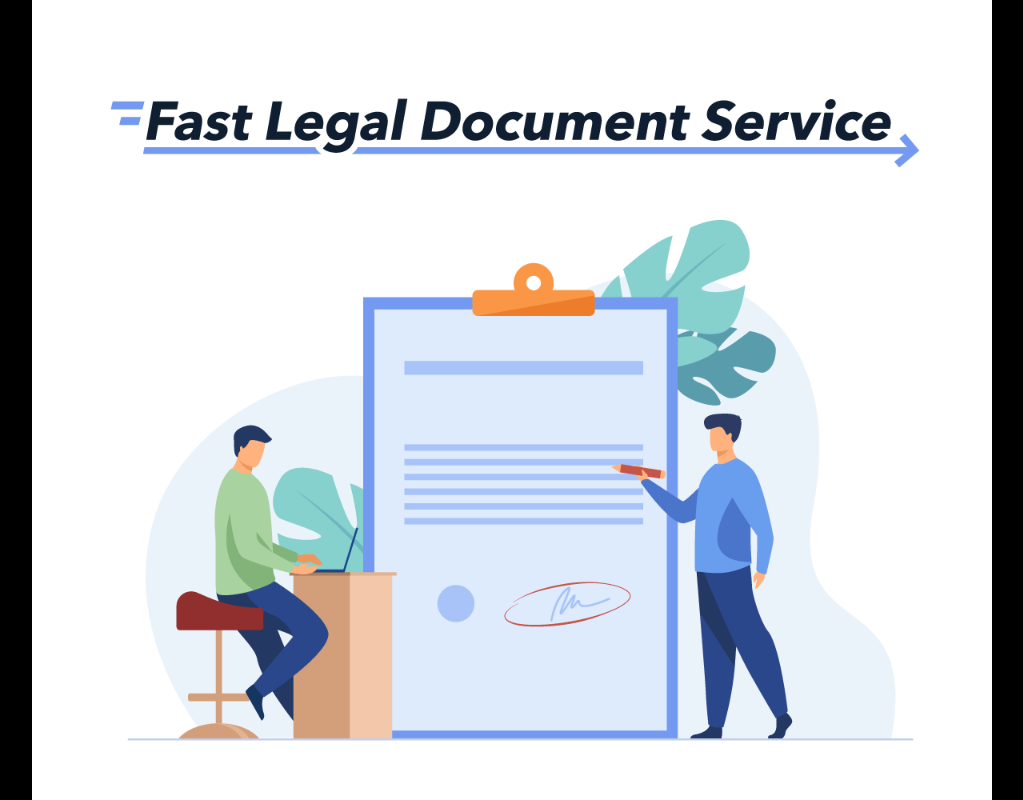
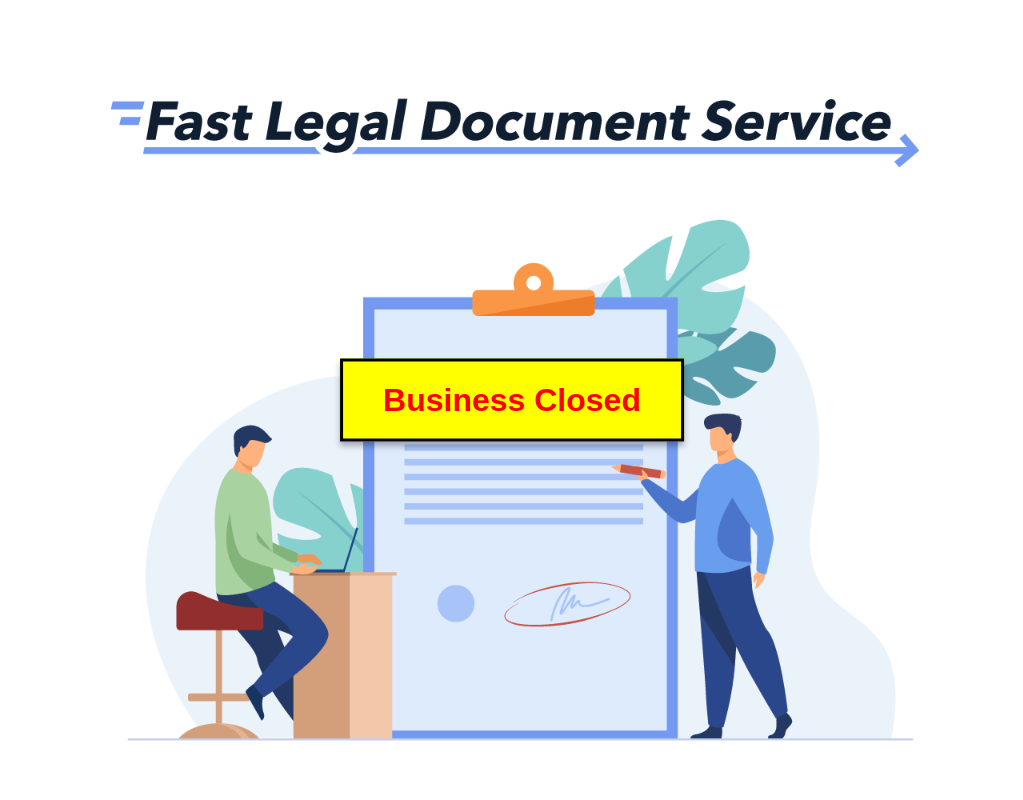
Before and after one commit to apitrox/fastlds-website, a plain HTML site: page index.html in a window 1280 px wide. Shown: the whole page, without its empty margins (128-1151 px from the left). Drawn offline with Linux system fonts and the light colour scheme.

Commit message:
Add white background and Business Closed alert banner to website

```diff
--- a/index.html
+++ b/index.html
@@ -35,7 +35,8 @@
             display: flex;
             align-items: center;
             justify-content: center;
-            background: #000;
+            background: #fff;
+            position: relative;
         }
 
         img {
@@ -44,9 +45,43 @@
             object-fit: contain;
             display: block;
         }
+
+        .alert-banner {
+            position: fixed;
+            top: 50%;
+            left: 50%;
+            transform: translate(-50%, -50%);
+            background: yellow;
+            border: 3px solid black;
+            padding: 20px 40px;
+            z-index: 1000;
+            box-shadow: 0 4px 6px rgba(0, 0, 0, 0.3);
+        }
+
+        .alert-banner h1 {
+            color: red;
+            font-size: 2rem;
+            font-weight: bold;
+            text-align: center;
+            margin: 0;
+            font-family: Arial, sans-serif;
+        }
+
+        @media (max-width: 768px) {
+            .alert-banner {
+                padding: 15px 30px;
+            }
+
+            .alert-banner h1 {
+                font-size: 1.5rem;
+            }
+        }
     </style>
 </head>
 <body>
     <img src="./images/fastlds_website_image.png" alt="FastLDS">
+    <div class="alert-banner">
+        <h1>Business Closed</h1>
+    </div>
 </body>
 </html>
```
